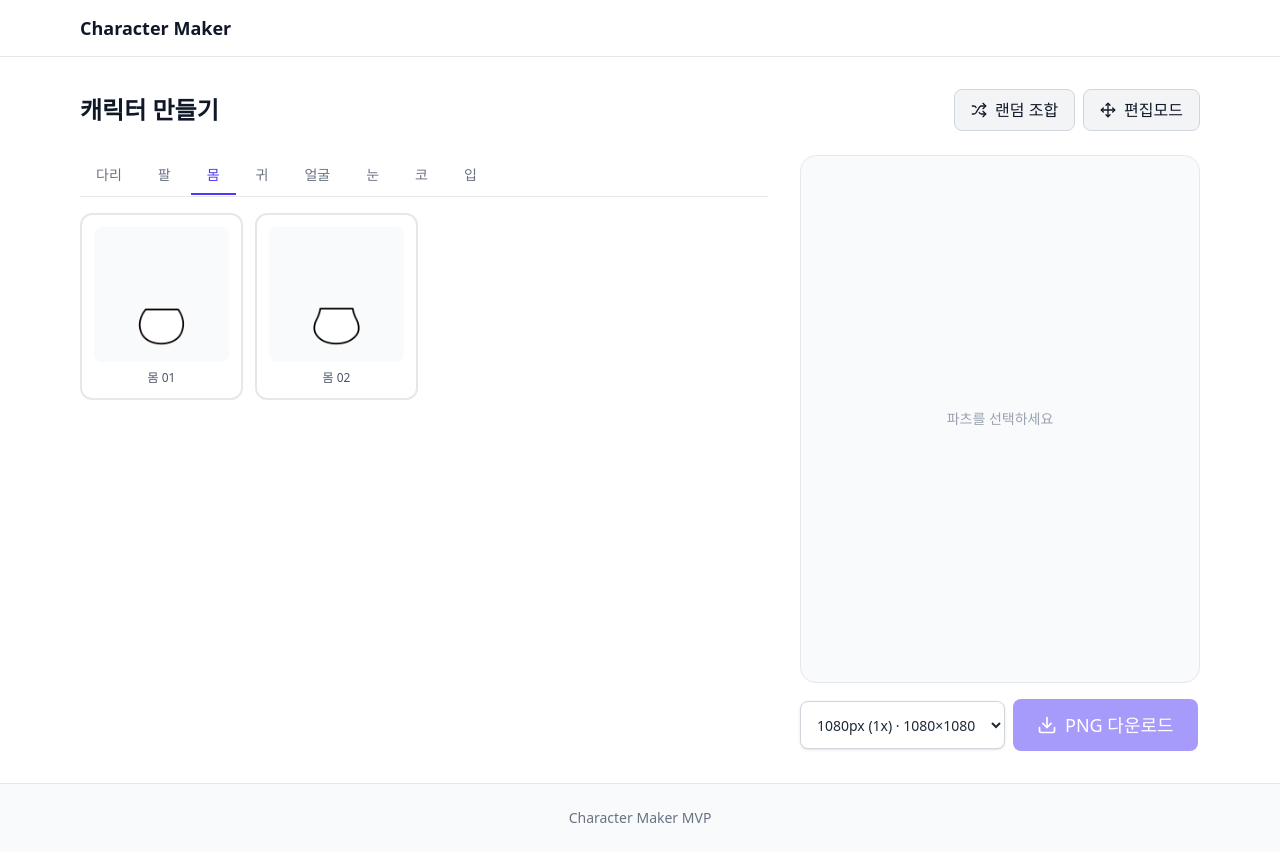
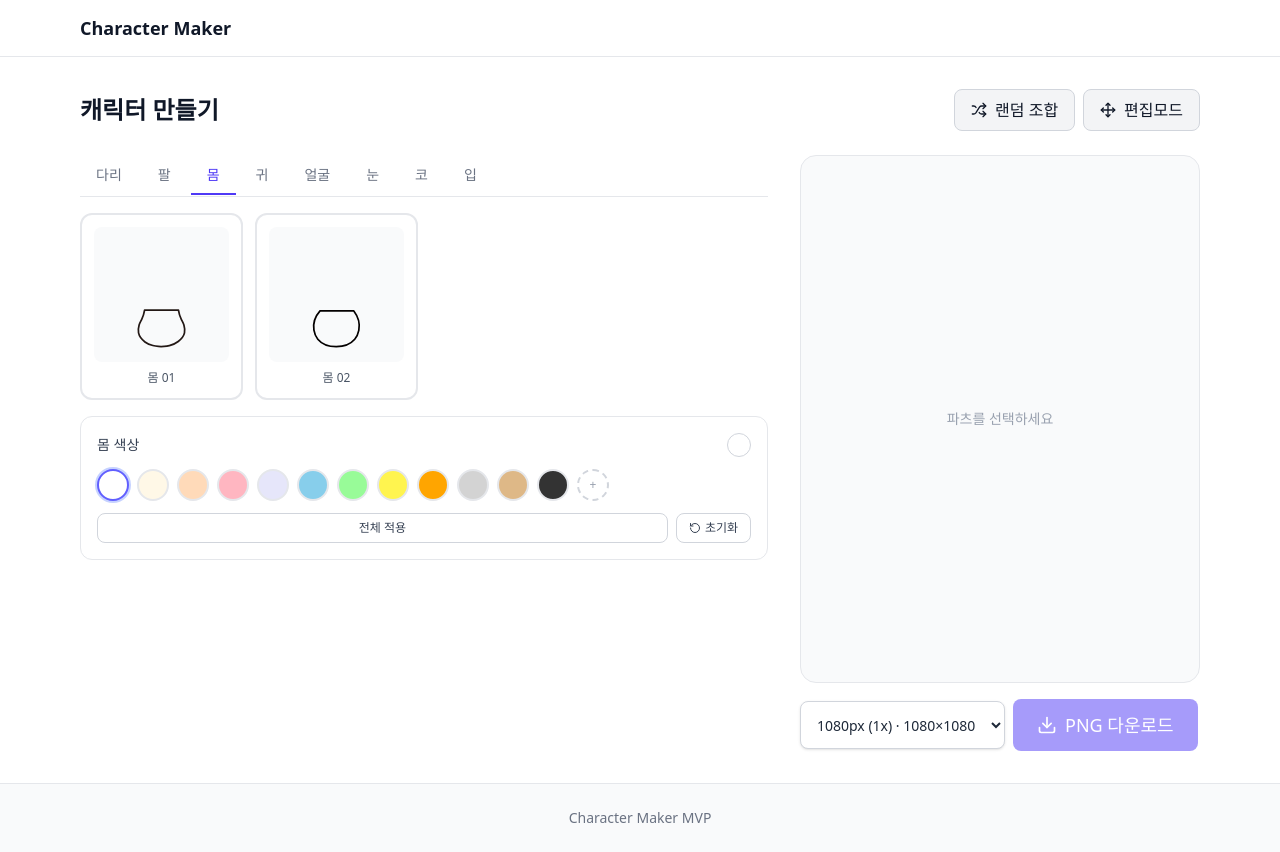
Before and after one commit to geon-woong/character-maker, a Next.js app: page /maker in a window 1280 px wide. Built offline with nearby package versions, Linux system fonts and the light colour scheme.

Commit message:
feature: 컬러

```diff
--- a/src/app/maker/page.tsx
+++ b/src/app/maker/page.tsx
@@ -8,6 +8,7 @@ import { CharacterPreview } from '@/components/maker/CharacterPreview';
 import { RandomizeButton } from '@/components/maker/RandomizeButton';
 import { ExportButton } from '@/components/maker/ExportButton';
 import { EditModeModal } from '@/components/maker/EditModeModal';
+import { ColorPalette } from '@/components/maker/ColorPalette';
 import { Button } from '@/components/ui/Button';
 
 export default function MakerPage() {
@@ -41,6 +42,7 @@ export default function MakerPage() {
         <div className="flex flex-col gap-4 lg:order-1">
           <PartCategoryTabs />
           <PartGrid />
+          <ColorPalette />
         </div>
       </div>
 
--- a/src/components/maker/CharacterPreview.tsx
+++ b/src/components/maker/CharacterPreview.tsx
@@ -4,6 +4,8 @@ import Image from 'next/image';
 import { useEffect, useMemo, useRef, useState } from 'react';
 import { useCharacterStore } from '@/stores/character-store';
 import { resolveLayers } from '@/lib/composer/layer-order';
+import { applyColorsToLayers } from '@/lib/color/apply-colors';
+import type { ResolvedLayer } from '@/types/character';
 import { DEFAULT_POSE_ID, DEFAULT_EXPRESSION_ID, CANVAS_WIDTH, CANVAS_HEIGHT } from '@/lib/utils/constants';
 import { cn } from '@/lib/utils/cn';
 
@@ -28,6 +30,7 @@ function buildTransformStyle(
 export function CharacterPreview({ className }: CharacterPreviewProps) {
   const containerRef = useRef<HTMLDivElement | null>(null);
   const [previewWidth, setPreviewWidth] = useState<number | null>(null);
+  const [coloredLayers, setColoredLayers] = useState<ResolvedLayer[]>([]);
 
   useEffect(() => {
     if (!containerRef.current) return;
@@ -44,15 +47,31 @@ export function CharacterPreview({ className }: CharacterPreviewProps) {
 
   const selectedParts = useCharacterStore((s) => s.selectedParts);
   const partTransforms = useCharacterStore((s) => s.partTransforms);
+  const partColors = useCharacterStore((s) => s.partColors);
 
-  const layers = resolveLayers(
-    selectedParts,
-    DEFAULT_POSE_ID,
-    DEFAULT_EXPRESSION_ID,
-    partTransforms
+  const baseLayers = useMemo(
+    () => resolveLayers(selectedParts, DEFAULT_POSE_ID, DEFAULT_EXPRESSION_ID, partTransforms),
+    [selectedParts, partTransforms]
   );
 
-  const hasAnySelection = layers.length > 0;
+  useEffect(() => {
+    let cancelled = false;
+
+    if (baseLayers.length === 0) {
+      setColoredLayers([]);
+      return;
+    }
+
+    applyColorsToLayers(baseLayers, partColors).then((result) => {
+      if (!cancelled) setColoredLayers(result);
+    });
+
+    return () => {
+      cancelled = true;
+    };
+  }, [baseLayers, partColors]);
+
+  const hasAnySelection = coloredLayers.length > 0;
   const scale = useMemo(() => {
     if (!previewWidth) return 1;
     return previewWidth / CANVAS_WIDTH;
@@ -71,16 +90,17 @@ export function CharacterPreview({ className }: CharacterPreviewProps) {
           </div>
         )}
 
-        {layers.map((layer) => {
+        {coloredLayers.map((layer) => {
           const clipPath =
             layer.side === 'left' ? 'inset(0 50% 0 0)' : layer.side === 'right' ? 'inset(0 0 0 50%)' : undefined;
 
           return (
             <Image
-              key={`${layer.categoryId}-${layer.side ?? 'full'}-${layer.svgPath}`}
+              key={`${layer.categoryId}-${layer.side ?? 'full'}`}
               src={layer.svgPath}
               alt={layer.categoryId}
               fill
+              unoptimized
               className="object-contain"
               style={{
                 zIndex: layer.layerIndex,
--- /dev/null
+++ b/src/components/maker/ColorPalette.tsx
@@ -0,0 +1,106 @@
+'use client';
+
+import { useCallback } from 'react';
+import { RotateCcw } from 'lucide-react';
+import { useCharacterStore } from '@/stores/character-store';
+import { CATEGORIES } from '@/data/categories';
+import { COLOR_PRESETS } from '@/lib/utils/color-presets';
+import { DEFAULT_FILL_COLOR } from '@/types/character';
+import { cn } from '@/lib/utils/cn';
+
+export function ColorPalette() {
+  const activeCategoryId = useCharacterStore((s) => s.activeCategoryId);
+  const partColors = useCharacterStore((s) => s.partColors);
+  const setPartColor = useCharacterStore((s) => s.setPartColor);
+  const applyColorToAll = useCharacterStore((s) => s.applyColorToAll);
+  const resetPartColor = useCharacterStore((s) => s.resetPartColor);
+
+  const category = CATEGORIES.find((c) => c.id === activeCategoryId);
+  const currentFill = partColors[activeCategoryId] ?? DEFAULT_FILL_COLOR;
+
+  const handlePresetClick = useCallback(
+    (fill: string) => {
+      setPartColor(activeCategoryId, fill);
+    },
+    [activeCategoryId, setPartColor]
+  );
+
+  const handleCustomColor = useCallback(
+    (e: React.ChangeEvent<HTMLInputElement>) => {
+      setPartColor(activeCategoryId, e.target.value);
+    },
+    [activeCategoryId, setPartColor]
+  );
+
+  const handleApplyToAll = useCallback(() => {
+    applyColorToAll(currentFill);
+  }, [currentFill, applyColorToAll]);
+
+  const handleReset = useCallback(() => {
+    resetPartColor(activeCategoryId);
+  }, [activeCategoryId, resetPartColor]);
+
+  return (
+    <div className="flex flex-col gap-3 rounded-xl border border-gray-200 bg-white p-4">
+      {/* 헤더 */}
+      <div className="flex items-center justify-between">
+        <span className="text-sm font-medium text-gray-700">
+          {category?.name} 색상
+        </span>
+        <div
+          className="h-6 w-6 rounded-full border border-gray-300"
+          style={{ backgroundColor: currentFill }}
+        />
+      </div>
+
+      {/* 프리셋 스와치 */}
+      <div className="flex flex-wrap gap-2">
+        {COLOR_PRESETS.map((preset) => (
+          <button
+            key={preset.id}
+            onClick={() => handlePresetClick(preset.fill)}
+            className={cn(
+              'h-8 w-8 rounded-full border-2 transition-all',
+              currentFill.toLowerCase() === preset.fill.toLowerCase()
+                ? 'border-indigo-500 ring-2 ring-indigo-200'
+                : 'border-gray-200 hover:border-gray-400'
+            )}
+            style={{ backgroundColor: preset.fill }}
+            title={preset.name}
+          />
+        ))}
+
+        {/* 자유 색상 선택기 */}
+        <label
+          className="relative flex h-8 w-8 cursor-pointer items-center justify-center rounded-full border-2 border-dashed border-gray-300 bg-white hover:border-gray-400"
+          title="직접 선택"
+        >
+          <span className="text-xs text-gray-400">+</span>
+          <input
+            type="color"
+            value={currentFill}
+            onChange={handleCustomColor}
+            className="absolute inset-0 cursor-pointer opacity-0"
+          />
+        </label>
+      </div>
+
+      {/* 액션 버튼 */}
+      <div className="flex gap-2">
+        <button
+          onClick={handleApplyToAll}
+          className="flex-1 rounded-lg border border-gray-300 px-3 py-1.5 text-xs font-medium text-gray-700 transition-colors hover:bg-gray-50"
+        >
+          전체 적용
+        </button>
+        <button
+          onClick={handleReset}
+          className="flex items-center justify-center gap-1 rounded-lg border border-gray-300 px-3 py-1.5 text-xs font-medium text-gray-700 transition-colors hover:bg-gray-50"
+        >
+          <RotateCcw className="h-3 w-3" />
+          초기화
+        </button>
+      </div>
+    </div>
+  );
+}
--- a/src/components/maker/EditModeModal.tsx
+++ b/src/components/maker/EditModeModal.tsx
@@ -1,12 +1,14 @@
 'use client';
 
-import { useEffect, useCallback, useState } from 'react';
+import { useEffect, useCallback, useMemo, useState } from 'react';
 import Image from 'next/image';
 import { X, RotateCcw } from 'lucide-react';
 import { useCharacterStore } from '@/stores/character-store';
 import { resolveLayers } from '@/lib/composer/layer-order';
+import { applyColorsToLayers } from '@/lib/color/apply-colors';
 import { CATEGORIES } from '@/data/categories';
 import { cn } from '@/lib/utils/cn';
+import type { ResolvedLayer } from '@/types/character';
 import { DEFAULT_SYMMETRIC_TRANSFORM } from '@/types/character';
 import {
   DEFAULT_POSE_ID,
@@ -40,21 +42,38 @@ function buildPreviewTransform(layer: { offsetX: number; offsetY: number; rotate
 export function EditModeModal({ onClose }: EditModeModalProps) {
   const selectedParts = useCharacterStore((s) => s.selectedParts);
   const partTransforms = useCharacterStore((s) => s.partTransforms);
+  const partColors = useCharacterStore((s) => s.partColors);
   const setSymmetricTransform = useCharacterStore((s) => s.setSymmetricTransform);
   const resetPartTransform = useCharacterStore((s) => s.resetPartTransform);
 
   const [editCategoryId, setEditCategoryId] = useState(EDITABLE_CATEGORY_LIST[0]?.id ?? 'ears');
+  const [coloredLayers, setColoredLayers] = useState<ResolvedLayer[]>([]);
 
   const editCategory = CATEGORIES.find((c) => c.id === editCategoryId);
   const currentTransform = partTransforms[editCategoryId] ?? DEFAULT_SYMMETRIC_TRANSFORM;
   const hasSelection = selectedParts[editCategoryId] != null;
 
-  const layers = resolveLayers(
-    selectedParts,
-    DEFAULT_POSE_ID,
-    DEFAULT_EXPRESSION_ID,
-    partTransforms
+  const baseLayers = useMemo(
+    () => resolveLayers(selectedParts, DEFAULT_POSE_ID, DEFAULT_EXPRESSION_ID, partTransforms),
+    [selectedParts, partTransforms]
   );
+
+  useEffect(() => {
+    let cancelled = false;
+
+    if (baseLayers.length === 0) {
+      setColoredLayers([]);
+      return;
+    }
+
+    applyColorsToLayers(baseLayers, partColors).then((result) => {
+      if (!cancelled) setColoredLayers(result);
+    });
+
+    return () => {
+      cancelled = true;
+    };
+  }, [baseLayers, partColors]);
 
   const handleKeyDown = useCallback(
     (e: KeyboardEvent) => {
@@ -131,7 +150,7 @@ export function EditModeModal({ onClose }: EditModeModalProps) {
             className="relative w-full max-w-[280px] rounded-xl border border-gray-200 bg-gray-50 overflow-hidden"
             style={{ aspectRatio: `${CANVAS_WIDTH} / ${CANVAS_HEIGHT}` }}
           >
-            {layers.map((layer) => {
+            {coloredLayers.map((layer) => {
               const clipPath = layer.side === 'left'
                 ? 'inset(0 50% 0 0)'
                 : layer.side === 'right'
@@ -140,10 +159,11 @@ export function EditModeModal({ onClose }: EditModeModalProps) {
 
               return (
                 <Image
-                  key={`${layer.categoryId}-${layer.side ?? 'full'}-${layer.svgPath}`}
+                  key={`${layer.categoryId}-${layer.side ?? 'full'}`}
                   src={layer.svgPath}
                   alt={layer.categoryId}
                   fill
+                  unoptimized
                   className="object-contain"
                   style={{
                     zIndex: layer.layerIndex,
--- a/src/components/maker/ExportButton.tsx
+++ b/src/components/maker/ExportButton.tsx
@@ -6,6 +6,7 @@ import { toast } from 'sonner';
 import { Button } from '@/components/ui/Button';
 import { useCharacterStore } from '@/stores/character-store';
 import { resolveLayers } from '@/lib/composer/layer-order';
+import { applyColorsToLayers } from '@/lib/color/apply-colors';
 import { renderToBlob } from '@/lib/composer/canvas-renderer';
 import { downloadBlob } from '@/lib/export/download-manager';
 import {
@@ -41,6 +42,7 @@ export function ExportButton() {
   const [presetId, setPresetId] = useState<ExportPresetId>('standard');
   const selectedParts = useCharacterStore((s) => s.selectedParts);
   const partTransforms = useCharacterStore((s) => s.partTransforms);
+  const partColors = useCharacterStore((s) => s.partColors);
   const isComplete = useCharacterStore((s) => s.isComplete);
 
   const activePreset: ExportPreset = useMemo(
@@ -56,12 +58,13 @@ export function ExportButton() {
 
     setIsExporting(true);
     try {
-      const layers = resolveLayers(
+      const baseLayers = resolveLayers(
         selectedParts,
         DEFAULT_POSE_ID,
         DEFAULT_EXPRESSION_ID,
         partTransforms
       );
+      const layers = await applyColorsToLayers(baseLayers, partColors);
 
       const blob = await renderToBlob(
         layers,
--- a/src/data/parts.ts
+++ b/src/data/parts.ts
@@ -4,7 +4,7 @@ import { withBasePath } from '@/lib/utils/asset-path';
 /**
  * All part definitions organized by categoryId -> PartDefinition[]
  *
- * Path pattern: /assets/parts/{category}/{number}.svg|png
+ * Path pattern: /assets/parts/{category}/{number}.svg
  */
 const p = (path: string) => withBasePath(path);
 
@@ -13,128 +13,128 @@ export const PARTS: Record<string, PartDefinition[]> = {
     {
       id: '01',
       name: '몸 01',
-      thumbnail: p('/assets/parts/body/03.png'),
+      thumbnail: p('/assets/parts/body/01.svg'),
       variesByExpression: false,
-      variants: { 'standing/default': p('/assets/parts/body/03.png') },
+      variants: { 'standing/default': p('/assets/parts/body/01.svg') },
     },
     {
       id: '02',
       name: '몸 02',
-      thumbnail: p('/assets/parts/body/04.png'),
+      thumbnail: p('/assets/parts/body/02.svg'),
       variesByExpression: false,
-      variants: { 'standing/default': p('/assets/parts/body/04.png') },
+      variants: { 'standing/default': p('/assets/parts/body/02.svg') },
     },
   ],
   face: [
     {
       id: '01',
       name: '얼굴 01',
-      thumbnail: p('/assets/parts/face/03.png'),
+      thumbnail: p('/assets/parts/face/01.svg'),
       variesByExpression: false,
-      variants: { 'standing/default': p('/assets/parts/face/03.png') },
+      variants: { 'standing/default': p('/assets/parts/face/01.svg') },
     },
     {
       id: '02',
       name: '얼굴 02',
-      thumbnail: p('/assets/parts/face/04.png'),
+      thumbnail: p('/assets/parts/face/02.svg'),
       variesByExpression: false,
-      variants: { 'standing/default': p('/assets/parts/face/04.png') },
+      variants: { 'standing/default': p('/assets/parts/face/02.svg') },
     },
   ],
   eyes: [
     {
       id: '01',
       name: '눈 01',
-      thumbnail: p('/assets/parts/eyes/03.png'),
+      thumbnail: p('/assets/parts/eyes/01.svg'),
       variesByExpression: true,
-      variants: { 'standing/neutral': p('/assets/parts/eyes/03.png') },
+      variants: { 'standing/neutral': p('/assets/parts/eyes/01.svg') },
     },
     {
       id: '02',
       name: '눈 02',
-      thumbnail: p('/assets/parts/eyes/04.png'),
+      thumbnail: p('/assets/parts/eyes/02.svg'),
       variesByExpression: true,
-      variants: { 'standing/neutral': p('/assets/parts/eyes/04.png') },
+      variants: { 'standing/neutral': p('/assets/parts/eyes/02.svg') },
     },
   ],
   nose: [
     {
       id: '01',
       name: '코 01',
-      thumbnail: p('/assets/parts/nose/03.png'),
+      thumbnail: p('/assets/parts/nose/01.svg'),
       variesByExpression: false,
-      variants: { 'standing/default': p('/assets/parts/nose/03.png') },
+      variants: { 'standing/default': p('/assets/parts/nose/01.svg') },
     },
     {
       id: '02',
       name: '코 02',
-      thumbnail: p('/assets/parts/nose/04.png'),
+      thumbnail: p('/assets/parts/nose/02.svg'),
       variesByExpression: false,
-      variants: { 'standing/default': p('/assets/parts/nose/04.png') },
+      variants: { 'standing/default': p('/assets/parts/nose/02.svg') },
     },
   ],
   mouth: [
     {
       id: '01',
       name: '입 01',
-      thumbnail: p('/assets/parts/mouth/03.png'),
+      thumbnail: p('/assets/parts/mouth/01.svg'),
       variesByExpression: true,
-      variants: { 'standing/neutral': p('/assets/parts/mouth/03.png') },
+      variants: { 'standing/neutral': p('/assets/parts/mouth/01.svg') },
     },
     {
       id: '02',
       name: '입 02',
-      thumbnail: p('/assets/parts/mouth/04.png'),
+      thumbnail: p('/assets/parts/mouth/02.svg'),
       variesByExpression: true,
-      variants: { 'standing/neutral': p('/assets/parts/mouth/04.png') },
+      variants: { 'standing/neutral': p('/assets/parts/mouth/02.svg') },
     },
   ],
   ears: [
     {
       id: '01',
       name: '귀 01',
-      thumbnail: p('/assets/parts/ears/03.png'),
+      thumbnail: p('/assets/parts/ears/01.svg'),
       variesByExpression: false,
-      variants: { 'standing/default': p('/assets/parts/ears/03.png') },
+      variants: { 'standing/default': p('/assets/parts/ears/01.svg') },
     },
     {
       id: '02',
       name: '귀 02',
-      thumbnail: p('/assets/parts/ears/04.png'),
+      thumbnail: p('/assets/parts/ears/02.svg'),
       variesByExpression: false,
-      variants: { 'standing/default': p('/assets/parts/ears/04.png') },
+      variants: { 'standing/default': p('/assets/parts/ears/02.svg') },
     },
   ],
   arms: [
     {
-      id: '03',
-      name: '팔 03',
-      thumbnail: p('/assets/parts/arms/03.png'),
+      id: '01',
+      name: '팔 01',
+      thumbnail: p('/assets/parts/arms/01.svg'),
       variesByExpression: false,
-      variants: { 'standing/default': p('/assets/parts/arms/03.png') },
+      variants: { 'standing/default': p('/assets/parts/arms/01.svg') },
     },
     {
-      id: '04',
-      name: '팔 04',
-      thumbnail: p('/assets/parts/arms/04.png'),
+      id: '02',
+      name: '팔 02',
+      thumbnail: p('/assets/parts/arms/02.svg'),
       variesByExpression: false,
-      variants: { 'standing/default': p('/assets/parts/arms/04.png') },
+      variants: { 'standing/default': p('/assets/parts/arms/02.svg') },
     },
   ],
   legs: [
     {
-      id: '03',
-      name: '다리 03',
-      thumbnail: p('/assets/parts/legs/03.png'),
+      id: '01',
+      name: '다리 01',
+      thumbnail: p('/assets/parts/legs/01.svg'),
       variesByExpression: false,
-      variants: { 'standing/default': p('/assets/parts/legs/03.png') },
+      variants: { 'standing/default': p('/assets/parts/legs/01.svg') },
     },
     {
-      id: '04',
-      name: '다리 04',
-      thumbnail: p('/assets/parts/legs/04.png'),
+      id: '02',
+      name: '다리 02',
+      thumbnail: p('/assets/parts/legs/02.svg'),
       variesByExpression: false,
-      variants: { 'standing/default': p('/assets/parts/legs/04.png') },
+      variants: { 'standing/default': p('/assets/parts/legs/02.svg') },
     },
   ],
 };
--- /dev/null
+++ b/src/lib/color/apply-colors.ts
@@ -0,0 +1,30 @@
+import type { ResolvedLayer, PartColors } from '@/types/character';
+import { DEFAULT_FILL_COLOR } from '@/types/character';
+import { loadSvgText } from './svg-loader';
+import { replaceFillColor, svgToDataUri } from './svg-colorizer';
+
+/**
+ * Takes resolved layers and applies per-category fill colors.
+ * Returns new layer array with svgPath set to colored Data URIs.
+ */
+export async function applyColorsToLayers(
+  layers: ResolvedLayer[],
+  partColors: PartColors
+): Promise<ResolvedLayer[]> {
+  return Promise.all(
+    layers.map(async (layer) => {
+      const fill = partColors[layer.categoryId] ?? DEFAULT_FILL_COLOR;
+
+      try {
+        const svgText = await loadSvgText(layer.svgPath);
+        const colorized = replaceFillColor(svgText, fill);
+        const dataUri = svgToDataUri(colorized);
+
+        return { ...layer, svgPath: dataUri };
+      } catch (error) {
+        console.error(`Failed to colorize layer ${layer.categoryId}:`, error);
+        return layer;
+      }
+    })
+  );
+}
--- /dev/null
+++ b/src/lib/color/svg-loader.ts
@@ -0,0 +1,22 @@
+const svgCache = new Map<string, string>();
+
+/**
+ * Fetch an SVG file and cache the raw text.
+ * Subsequent calls with the same path return from cache instantly.
+ */
+export async function loadSvgText(svgPath: string): Promise<string> {
+  const cached = svgCache.get(svgPath);
+  if (cached) return cached;
+
+  const response = await fetch(svgPath);
+  if (!response.ok) {
+    throw new Error(`Failed to fetch SVG: ${svgPath} (${response.status})`);
+  }
+  const text = await response.text();
+  svgCache.set(svgPath, text);
+  return text;
+}
+
+export function clearSvgCache(): void {
+  svgCache.clear();
+}
--- /dev/null
+++ b/src/lib/utils/color-presets.ts
@@ -0,0 +1,20 @@
+export interface ColorPreset {
+  readonly id: string;
+  readonly name: string;
+  readonly fill: string;
+}
+
+export const COLOR_PRESETS: readonly ColorPreset[] = [
+  { id: 'white', name: '흰색', fill: '#ffffff' },
+  { id: 'cream', name: '크림', fill: '#fff8e7' },
+  { id: 'peach', name: '피치', fill: '#ffdab9' },
+  { id: 'pink', name: '핑크', fill: '#ffb6c1' },
+  { id: 'lavender', name: '라벤더', fill: '#e6e6fa' },
+  { id: 'skyblue', name: '하늘', fill: '#87ceeb' },
+  { id: 'mint', name: '민트', fill: '#98fb98' },
+  { id: 'yellow', name: '노랑', fill: '#fff44f' },
+  { id: 'orange', name: '주황', fill: '#ffa500' },
+  { id: 'gray', name: '회색', fill: '#d3d3d3' },
+  { id: 'brown', name: '갈색', fill: '#deb887' },
+  { id: 'black', name: '검정', fill: '#333333' },
+];
--- a/src/stores/character-store.ts
+++ b/src/stores/character-store.ts
@@ -2,7 +2,7 @@
 
 import { create } from 'zustand';
 import { persist, createJSONStorage } from 'zustand/middleware';
-import type { CategoryId, MakerStep, SelectedParts, PartTransforms, SymmetricTransform } from '@/types/character';
+import type { CategoryId, MakerStep, SelectedParts, PartTransforms, SymmetricTransform, PartColors } from '@/types/character';
 import { DEFAULT_SYMMETRIC_TRANSFORM } from '@/types/character';
 import { PARTS } from '@/data/parts';
 import { CATEGORIES } from '@/data/categories';
@@ -21,12 +21,17 @@ interface CharacterState {
   selectedParts: SelectedParts;
   activeCategoryId: CategoryId;
   partTransforms: PartTransforms;
+  partColors: PartColors;
 
   setStep: (step: MakerStep) => void;
   selectPart: (categoryId: CategoryId, partId: string) => void;
   setActiveCategory: (categoryId: CategoryId) => void;
   setSymmetricTransform: (categoryId: CategoryId, updates: Partial<SymmetricTransform>) => void;
   resetPartTransform: (categoryId: CategoryId) => void;
+  setPartColor: (categoryId: CategoryId, fill: string) => void;
+  applyColorToAll: (fill: string) => void;
+  resetPartColor: (categoryId: CategoryId) => void;
+  resetAllColors: () => void;
   randomizeAll: () => void;
   resetCharacter: () => void;
   isComplete: () => boolean;
@@ -39,6 +44,7 @@ export const useCharacterStore = create<CharacterState>()(
       selectedParts: {},
       activeCategoryId: 'body',
       partTransforms: {},
+      partColors: {},
 
       setStep: (step) => set({ step }),
 
@@ -78,6 +84,33 @@ export const useCharacterStore = create<CharacterState>()(
         });
       },
 
+      setPartColor: (categoryId, fill) =>
+        set((state) => ({
+          partColors: {
+            ...state.partColors,
+            [categoryId]: fill,
+          },
+        })),
+
+      applyColorToAll: (fill) =>
+        set(() => {
+          const allColors: PartColors = {};
+          for (const category of CATEGORIES) {
+            allColors[category.id] = fill;
+          }
+          return { partColors: allColors };
+        }),
+
+      resetPartColor: (categoryId) =>
+        set((state) => {
+          const next = { ...state.partColors };
+          delete next[categoryId];
+          return { partColors: next };
+        }),
+
+      resetAllColors: () =>
+        set({ partColors: {} }),
+
       randomizeAll: () => {
         const randomized: SelectedParts = {};
         for (const category of CATEGORIES) {
@@ -90,7 +123,7 @@ export const useCharacterStore = create<CharacterState>()(
             }
           }
         }
-        set({ selectedParts: randomized, partTransforms: {} });
+        set({ selectedParts: randomized, partTransforms: {}, partColors: {} });
       },
 
       resetCharacter: () =>
@@ -99,6 +132,7 @@ export const useCharacterStore = create<CharacterState>()(
           selectedParts: {},
           activeCategoryId: 'body',
           partTransforms: {},
+          partColors: {},
         }),
 
       isComplete: () => {
@@ -110,11 +144,14 @@ export const useCharacterStore = create<CharacterState>()(
     }),
     {
       name: 'character-maker-state',
-      version: 2,
+      version: 3,
       storage: createJSONStorage(() => sessionStorage),
       migrate: (persistedState, version) => {
         if (version < 2) {
-          return { ...(persistedState as Record<string, unknown>), partTransforms: {} };
+          return { ...(persistedState as Record<string, unknown>), partTransforms: {}, partColors: {} };
+        }
+        if (version < 3) {
+          return { ...(persistedState as Record<string, unknown>), partColors: {} };
         }
         return persistedState as CharacterState;
       },
@@ -123,6 +160,7 @@ export const useCharacterStore = create<CharacterState>()(
         selectedParts: state.selectedParts,
         activeCategoryId: state.activeCategoryId,
         partTransforms: state.partTransforms,
+        partColors: state.partColors,
       }),
     }
   )
--- a/src/types/character.ts
+++ b/src/types/character.ts
@@ -61,6 +61,10 @@ export type PartTransforms = Partial<Record<CategoryId, SymmetricTransform>>;
 
 export const DEFAULT_SYMMETRIC_TRANSFORM: SymmetricTransform = { x: 0, y: 0, rotate: 0 };
 
+// ===== Part Color =====
+export type PartColors = Partial<Record<CategoryId, string>>; // categoryId → hex fill color
+export const DEFAULT_FILL_COLOR = '#ffffff';
+
 // ===== Resolved Layer (for preview/export) =====
 export interface ResolvedLayer {
   readonly categoryId: CategoryId;
```
Also changed, not shown: src/lib/color/svg-colorizer.ts (added, +19 -0 lines).
